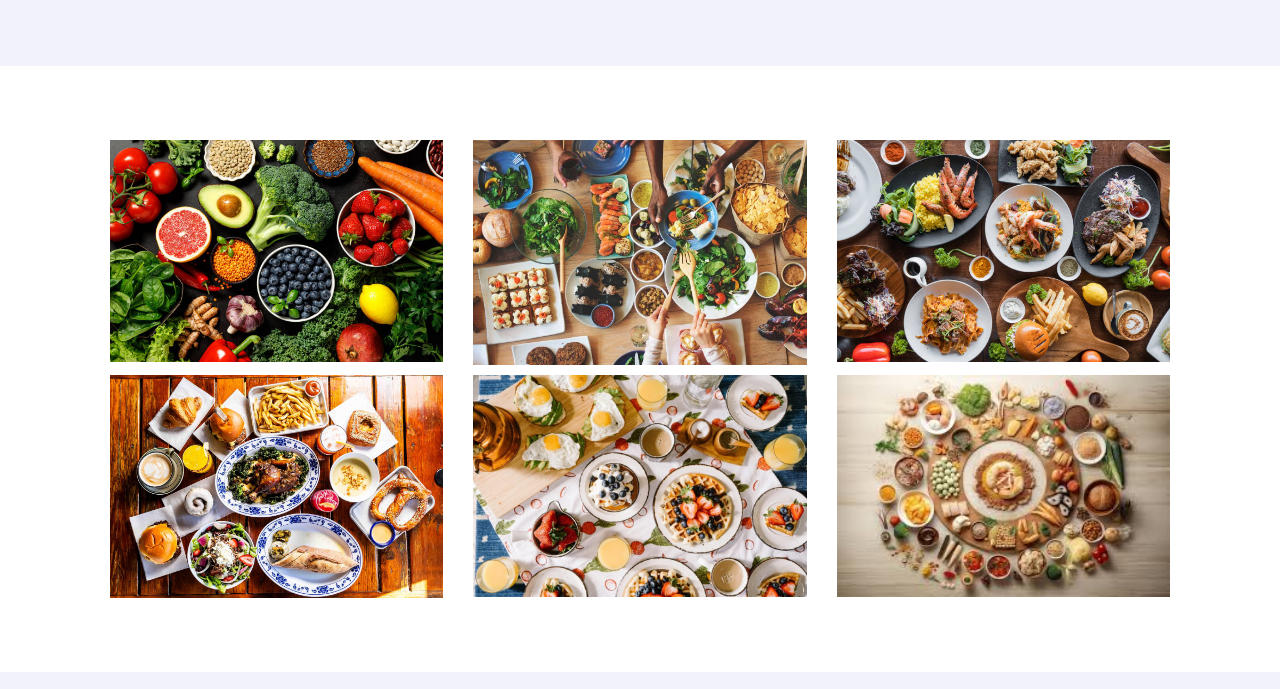
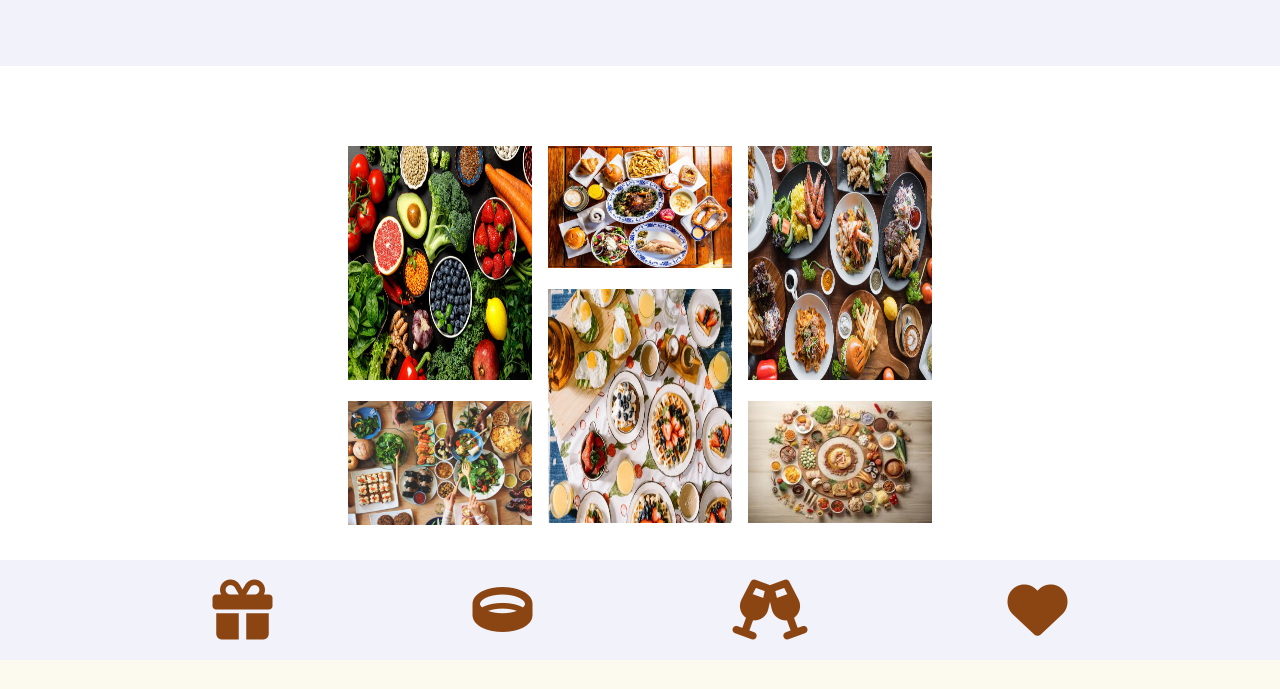
Before and after one commit to merlin-04/graze-food, a plain HTML site: page index.html in a window 1280 px wide. Shown: the part 1120-1809 px from the top of the page. Drawn offline with Linux system fonts and the light colour scheme.

Commit message:
Added some Changes

```diff
--- a/index.html
+++ b/index.html
@@ -53,12 +53,18 @@
         <!-- Galleries -->
         <section id="gallery">
             <div class="row">
-                <img class="gall-one" src="/images/food-1.jpg" alt="food-one">
-                <img class="gall-two" src="/images/food-2.jpg" alt="food-two">
-                <img class="gall-three" src="/images/food-3.jpg" alt="food-three">
-                <img class="gall-four" src="/images/food-4.jpg" alt="food-four">
-                <img class="gall-five" src="/images/food-5.jpg" alt="food-five">
-                <img class="gall-six" src="/images/food-6.jpeg" alt="food-six">
+                <div class="col-one">
+                    <img class="gall-one" src="/images/food-1.jpg" alt="food-one">
+                    <img class="gall-two" src="/images/food-2.jpg" alt="food-two">
+                </div>
+                <div class="col-two">
+                    <img class="gall-two" src="/images/food-4.jpg" alt="food-four">
+                    <img class="gall-one" src="/images/food-5.jpg" alt="food-five">
+                </div>
+                <div class="col-one">
+                    <img class="gall-one" src="/images/food-3.jpg" alt="food-three">
+                    <img class="gall-two" src="/images/food-6.jpeg" alt="food-six">
+                </div>
             </div>
         </section>
         <!-- icon section -->
--- a/style.css
+++ b/style.css
@@ -36,7 +36,7 @@ nav {
     font-weight: 600;
 }
 
-.main img{
+.main img {
     width: 100%;
     height: 600px;
 }
@@ -77,21 +77,35 @@ nav {
 }
 
 #gallery {
-    margin: 5% 100px;
+    margin: 5% 0px;
 }
 
 .row {
-    display: grid;
-    grid-template-columns: repeat(3, 1fr);
-    gap: 10px 30px;
-    padding: 10px;
+    display: flex;
+    justify-content: center;
+    align-items: center;
+    padding: 8px;
 }
 
-.row img {
+.col-one {
+    width: 200px;
+    height: 350px;
+}
+
+.gall-one {
     width: 100%;
+    height: 250px;
+    padding: 8px;
 }
-.gall-one{
 
+.col-two {
+    width: 200px;
+    height: 350px;
+}
+
+.gall-two {
+    width: 100%;
+    padding: 8px;
 }
 
 #icons {
```
